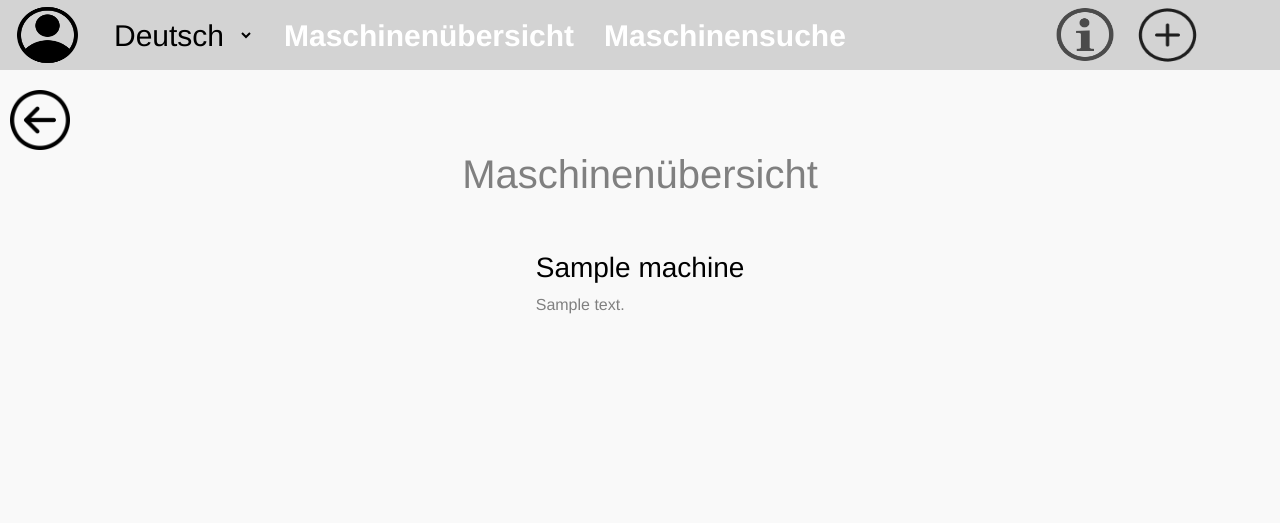
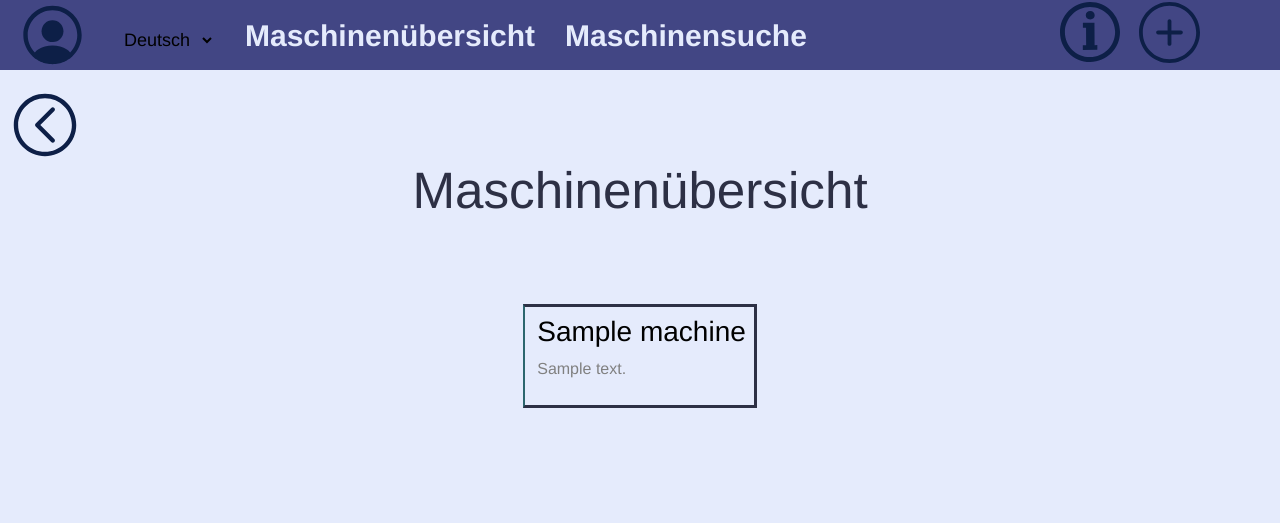
Before and after one commit to emiliadoe/machine-error-management, a Django app: page /overview/ in a window 1280 px wide. Shown: the top 523 px of the page. Run offline with Django 5.2, Linux system fonts and the light colour scheme; a user stored in the database is signed in; tables that the repository leaves empty hold one stand-in row (values such as "Sample post"); some libraries are stand-ins or nearby versions.

Commit message:
color added and styling changed

```diff
--- a/errorManagementSystem/djangoApp/static/css/styles.css
+++ b/errorManagementSystem/djangoApp/static/css/styles.css
@@ -1,8 +1,16 @@
+:root {
+  --light-color: #e5ebfc;
+  --caribean-blue: #2c666e;
+  --oxford-blue: #0d1f47;
+  --dark-blue: #2d3045;
+  --marine-blue: #424684;
+}
+
 body {
   font-family: Helvetica;
   font-size: 30px;
-  color: grey;
-  background-color: #f9f9f9;
+  color: var(--dark-blue);
+  background-color: var(--light-color);
   padding: 0;
   margin: 0;
   width: 100%;
@@ -23,10 +31,14 @@ main {
   place-items: center;
 }
 
+h1 {
+  font-size: 4vw;
+}
+
 header {
   display: flex;
   align-items: center;
-  background-color: lightgrey;
+  background-color: var(--marine-blue);
   text-align: center;
   height: 70px;
   width: 100%;
@@ -53,11 +65,11 @@ nav ul {
     margin-block: auto;
     a {
       text-decoration: none;
-      color: #fff;
+      color: var(--light-color);
       font-weight: bold;
     }
     a:hover {
-      color: black;
+      color: var(--oxford-blue);
       text-decoration: none;
     }
   }
@@ -67,6 +79,7 @@ nav ul {
   right: 50px !important;
   position: absolute;
   margin-right: 30px;
+  margin-top: 2px;
 }
 
 .information {
@@ -98,7 +111,7 @@ nav ul {
 }
 
 .machine-results {
-  border: solid black;
+  border: solid var(--dark-blue);
   list-style: none;
   margin-top: 30px;
 }
@@ -109,7 +122,7 @@ nav ul {
     position: relative;
     left: 0;
     color: #fce4ec;
-    border-left: 2px solid lightgrey;
+    border-left: 2px solid var(--caribean-blue);
     transition: 0.5s;
     cursor: pointer;
     & span {
@@ -120,7 +133,7 @@ nav ul {
       z-index: 1;
       transition: 0.5s;
       & a {
-        color: #111;
+        color: var(--oxford-blue);
         &:hover {
           text-decoration: none;
         }
@@ -138,7 +151,8 @@ nav ul {
   position: absolute;
   width: 100%;
   height: 100%;
-  background: lightgrey;
+  background: var(--caribean-blue);
+  opacity: 0.5;
   transform: scaleX(0);
   transform-origin: left;
   transition: 0.5s;
@@ -270,16 +292,25 @@ img.no-hovering {
 
 .additional-information {
   width: 180px;
-  > a:hover {
-    text-decoration: none;
-    color: #f9f9f9;
+  background-color: var(--marine-blue);
+  border-color: var(--marine-blue);
+  color: var(--light-color);
+  &:hover {
+    > a {
+      text-decoration: none;
+      color: var(--light-color);
+    }
+    opacity: 0.5;
+    background-color: var(--marine-blue);
+    border-color: var(--marine-blue);
   }
 }
 
 .language-dropdown {
-  background-color: lightgrey;
+  background-color: var(--marine-blue);
   border: 0px;
   cursor: pointer;
+  font-size: 18px;
 }
 
 .button-style {
--- a/errorManagementSystem/djangoApp/templates/overview.html
+++ b/errorManagementSystem/djangoApp/templates/overview.html
@@ -7,15 +7,21 @@
     <br />
 
     <section class="machines">
-      <div class="machine-list">
+      <div class="list">
+        <ul>
           {% for machine in all_machines %}
           <div class="machine">
+            <li class="machine-results">
+              <span>
                 <a href="{{ machine.pk }}">
                   <h3 class="name">{{ machine.name }}</h3>
                   <p class="description">{{ machine.description }}</p>
                 </a>
+              </span>
+            </li>
           </div>
           {% endfor %}
+        </ul>
       </div>
     </section>
   </main>
--- a/errorManagementSystem/templates/base.html
+++ b/errorManagementSystem/templates/base.html
@@ -29,7 +29,7 @@
                         <li class="nav-item dropdown">
                             <a href="{% url 'home' %}"  data-toggle="dropdown" id="navbarDropdown3">
                                 <div class="profile">
-                                    <img src="{% static 'images/account.png' %}" alt="Profil" style="height: 60px; width: 65px">
+                                    <img src="{% static 'images/profile.svg' %}" alt="Profil">
                                 </div>
                             </a>
                                 <div class="dropdown-menu" aria-labelledby="navbarDropdown3" id="dropdown3">
@@ -60,7 +60,7 @@
                     <li>
                             <div class="information">
                                 <a href="#" class="d-none d-sm-inline-block" data-toggle="modal" data-target="#information-modal">
-                                    <img src="{% static 'images/information.png' %}" alt="Information" style="height: 65px; width: 70px;">
+                                    <img src="{% static 'images/information.svg' %}" alt="Information" >
                                 </a>
                             </div>
                     </li>
@@ -68,7 +68,7 @@
                     <li class="nav-item dropdown" id="navbar2">
                     <a data-toggle="dropdown" href="{% url 'home' %}" id="navbarDropdown2">
                         <div class="plus">
-                            <img src="{% static 'images/plus.png' %}" alt="Plus" style="height: 60px; width: 65px">
+                            <img src="{% static 'images/plus.svg' %}" alt="Plus" >
                         </div>
                     </a>
                         <div class="dropdown-menu" aria-labelledby="navbarDropdown2" id="dropdown2">
@@ -88,7 +88,7 @@
         </nav>
     </header>
 
-        <img class="back-navigation" src="{% static 'images/back-button.png' %}" alt="Back Arrow" onclick="history.back()" style="height: 60px; padding-left: 10px">
+        <img class="back-navigation" src="{% static 'images/arrow.svg' %}" alt="Back Arrow" onclick="history.back()" style="padding-left: 10px">
 
     {% block content %}
         <div><p>Base Block</p></div>
```
Also changed, not shown: other parts of errorManagementSystem/djangoApp/static/css/styles.css (+23 -7 lines), errorManagementSystem/djangoApp/templates/machine_detail.html (+61 -52 lines), errorManagementSystem/djangoApp/static/images/arrow.svg (added), errorManagementSystem/djangoApp/static/images/information.svg (added), errorManagementSystem/djangoApp/static/images/plus.svg (added), errorManagementSystem/djangoApp/static/images/profile.svg (added). Lines whose indentation alone changed are shown as unchanged.
